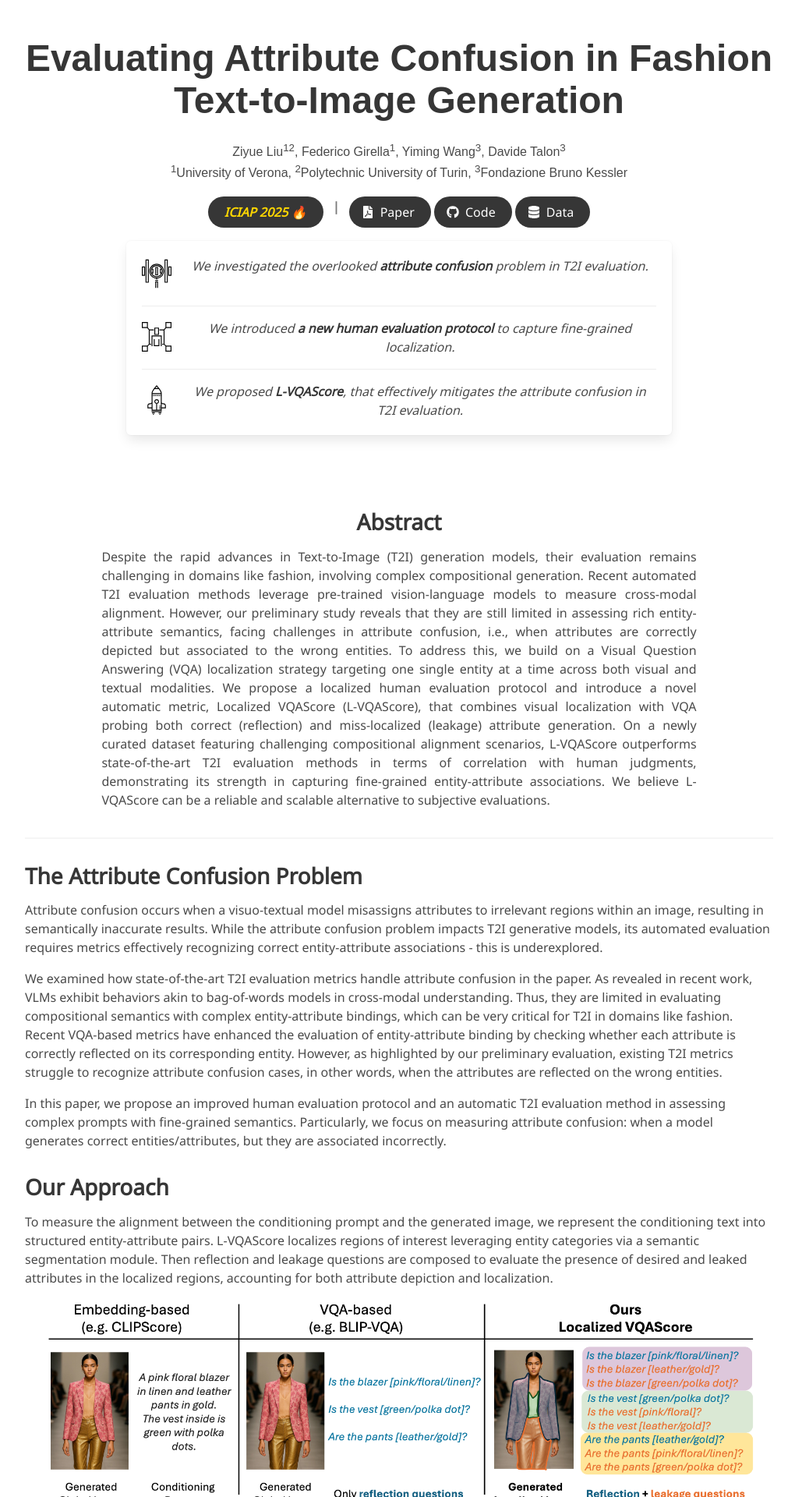
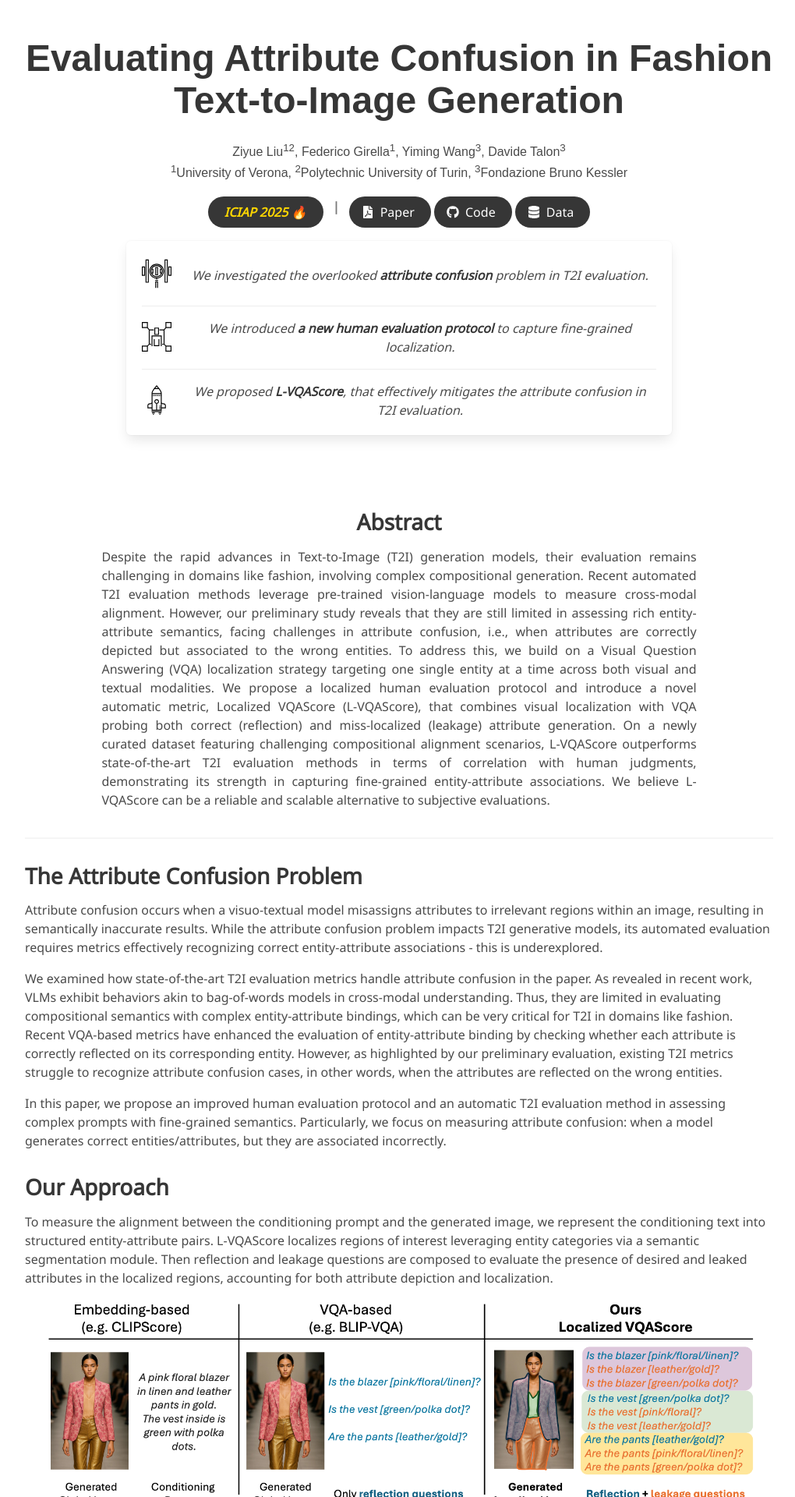
Before and after one commit to intelligolabs/L-VQAScore, a Jekyll site: the page built from index.md, in a window 1280 px wide. Shown: the top 1920 px of the page at 78% size, without its empty margins (128-1148 px from the left). Built offline with Jekyll 4.4.1, drawn with Linux system fonts in a browser that asks for light colours; some web fonts are replaced.

Commit message:
Update project_page.html

```diff
--- a/_layouts/project_page.html
+++ b/_layouts/project_page.html
@@ -118,7 +118,7 @@
           </div>
 
           <div class="box has-text-centered" style="max-width: 700px; margin: 0 auto;">
-                <article class="media">
+                <article class="media" style="align-items: center;">
                   <figure class="media-left">
                     <img
                       src="static/image/icon-1.svg"
```
